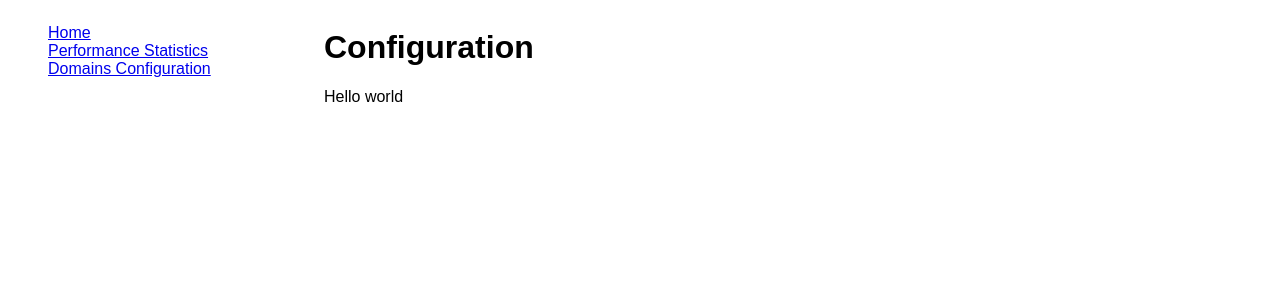
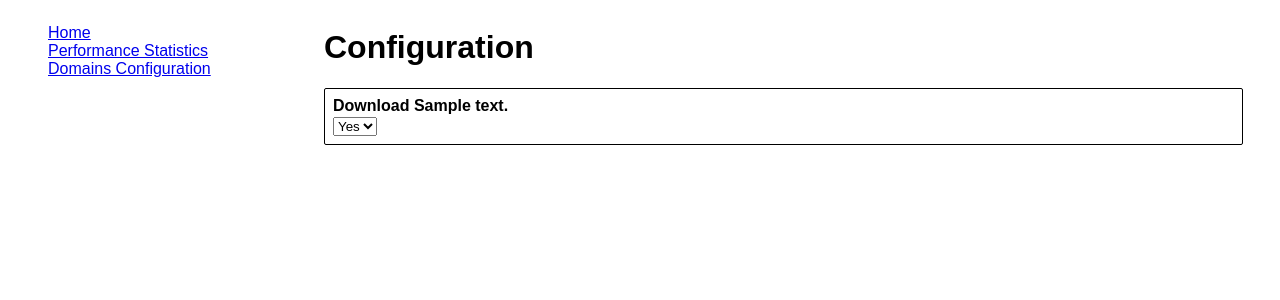
Before and after one commit to JeffreyRiggle/caribou, a Python web app: template admin/templates/settings.html in a window 1280 px wide. Shown: the top 300 px of the page. Run offline with Jinja, Linux system fonts and the light colour scheme; the template is opened without the code that fills it: most values are stand-ins (such as "Sample title", 1, 10 or a date in 2020); some libraries are stand-ins or nearby versions.

Commit message:
feat(admin): Add ability to configure download policy

```diff
--- a/admin/templates/settings.html
+++ b/admin/templates/settings.html
@@ -8,8 +8,49 @@
 				grid-template-columns: 25% 75%;
 			}
 
-            ul {
+			ul {
 				list-style: none;
+			}
+
+			main ul {
+				padding: 0;
+			}
+
+			.content-card {
+				padding: 8px;
+				border-radius: 2px;
+				width: 95%;
+				border: 1px solid black;
+				margin-bottom: 4px;
+			}
+
+			label {
+				display: block;
+				font-weight: bold;
+				margin-bottom: 2px;
+			}
+
+			li span {
+				margin-left: 4px;
+			}
+
+		    .content-card:has(.htmx-request) {
+				animation: loading 250ms ease infinite;
+			}
+
+			@keyframes loading {
+				0% {
+				    background: linear-gradient(90deg, blue 0%, transparent 25%);
+				}
+				25% {
+				    background: linear-gradient(90deg, transparent 0%, blue 25%, transparent 50%);
+				}
+				50% {
+				    background: linear-gradient(90deg, transparent 40%, blue 65%, transparent 85%);
+				}
+				100% {
+				    background: linear-gradient(90deg, transparent 75%, blue 100%);
+				}
 			}
 		</style>
 		<script src="https://unpkg.com/htmx.org@1.9.11" integrity="sha384-0gxUXCCR8yv9FM2b+U3FDbsKthCI66oH5IA9fHppQq9DDMHuMauqq1ZHBpJxQ0J0" crossorigin="anonymous"></script>
@@ -25,7 +66,18 @@
 		<main>
 			<h1>Configuration</h1>
 			<div>
-				Hello world
+				<ul>
+					{% for contentStatus in contentStatuses %}
+						<li class="content-card">
+							<label>Download {{contentStatus.contentType}}</label>
+							<select name="download" hx-put="/view/content/{{contentStatus.contentType}}/shouldDownload" hx-target="#content-status-{{loop.index}}">
+								<option value="true" {% if contentStatus.download %} selected="true" {% endif %}>Yes</option>
+								<option value="false" {% if contentStatus.download == false %} selected="true" {% endif %}>No</option>
+							</select>
+							<span id="content-status-{{loop.index}}"></span>
+						</li>
+					{% endfor %}
+				</ul>
 			</div>
 		<main>
 	</body>
```
Also changed, not shown: 4 other files.
